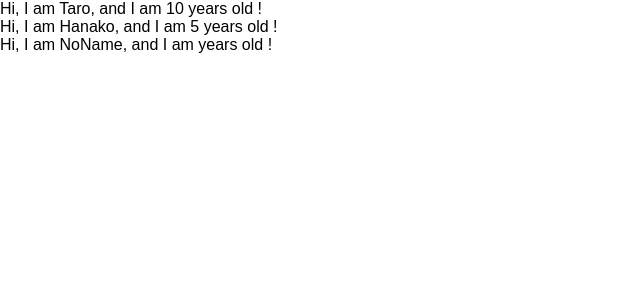
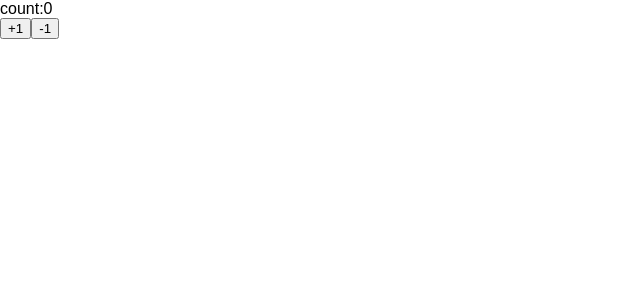
Before and after one commit to kogamitsuhiro/react-redux-crud-application, a React (Create React App) app: page / in a window 1280 px wide. Shown: the top 300 px of the page, without its empty margins (0-640 px from the left). Built offline with nearby package versions, Linux system fonts and the light colour scheme.

Commit message:
learn state and setState

```diff
--- a/src/App.js
+++ b/src/App.js
@@ -1,31 +1,30 @@
-import React from 'react';
-import PropTypes from 'prop-types';
+import React, { Component } from 'react';
 
-const App = () => {
-const profiles = [
-  { name: "Taro", age:10 },
-  { name: "Hanako", age:5 },
-  { name: "NoName"}
-];
+const App = () =>(<Counter></Counter>)
 
-  return (
-    <div>
-      {
-        profiles.map((profile, index) => {
-          return <User name={profile.name} age={profile.age} key={index} />
-        })
-      }
-    </div>
-  );
-}
+class Counter extends Component {
+  constructor(props) {
+     super(props)
+     this.state = { count: 0 }
+  }
 
-const User = (props) => {
-  return <div>Hi, I am {props.name}, and I am {props.age} years old !</div>;
-}
+  handlePlusButton = () => {
+    this.setState({ count: this.state.count + 1})
+  }
 
-User.prototype = {
-  name: PropTypes.string,
-  age: PropTypes.number.isRequired
+  handleMinusButton = () => {
+    this.setState({ count: this.state.count -1})
+  }
+
+  render() {
+    return(
+      <React.Fragment>
+        <div>count:{ this.state.count }</div>
+        <button onClick={this.handlePlusButton}>+1</button>
+        <button onClick={this.handleMinusButton}>-1</button>
+      </React.Fragment>
+    )
+  }
 }
 
 export default App;
```
